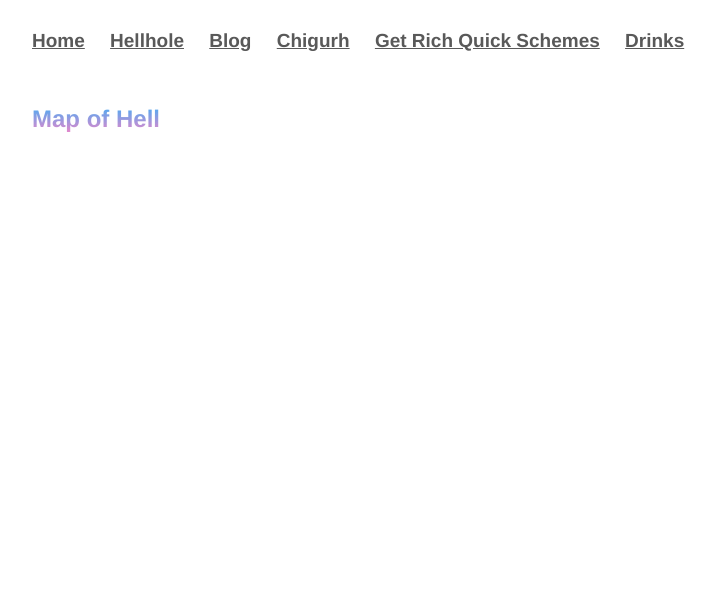
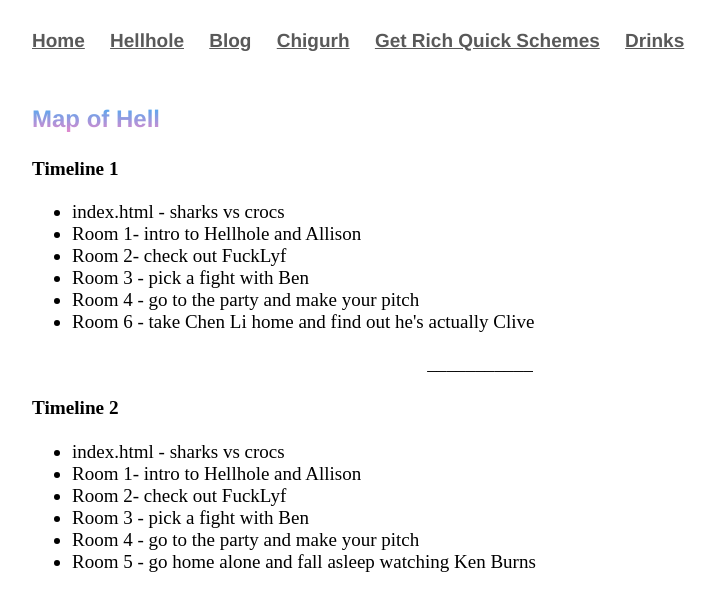
Before and after one commit to Pinelife/pinelife.github.io, a Jekyll site: the page Hellhole/map.html, which Jekyll copies as it is, in a window 1280 px wide. Shown: the top 611 px of the page, without its empty margins (160-876 px from the left). Built offline with Jekyll 4.4.1, drawn with Linux system fonts in a browser that asks for light colours.

Commit message:
Update map.html

```diff
--- a/Hellhole/map.html
+++ b/Hellhole/map.html
@@ -26,10 +26,36 @@
             <li><a href="/schemes">Get Rich Quick Schemes</a></li>
 
 <li><a href="/drinks">Drinks</a></li>
-
 	    		</ul>
-
 			</nav>
       <h3>Map of Hell
       </h3>
+			<p>
+			<b>Timeline 1</b>
+			<ul>
+				<li>index.html - sharks vs crocs</li>
+				<li>Room 1- intro to Hellhole and Allison</li>
+				<li>Room 2- check out FuckLyf</li>
+				<li>Room 3 - pick a fight with Ben</li>
+				<li>Room 4 - go to the party and make your pitch</li>
+				<li>Room 6 - take Chen Li home and find out he's actually Clive</li>
+			</ul>
+			</p>
+
+<p style="text-align:center" class="indented">
+
+___________
+
+</p>
+<p>
+			<b>Timeline 2</b>
+			<ul>
+				<li>index.html - sharks vs crocs</li>
+				<li>Room 1- intro to Hellhole and Allison</li>
+				<li>Room 2- check out FuckLyf</li>
+				<li>Room 3 - pick a fight with Ben</li>
+				<li>Room 4 - go to the party and make your pitch</li>
+				<li>Room 5 - go home alone and fall asleep watching Ken Burns</li>
+			</ul>
+			</p>
 </body>
```
